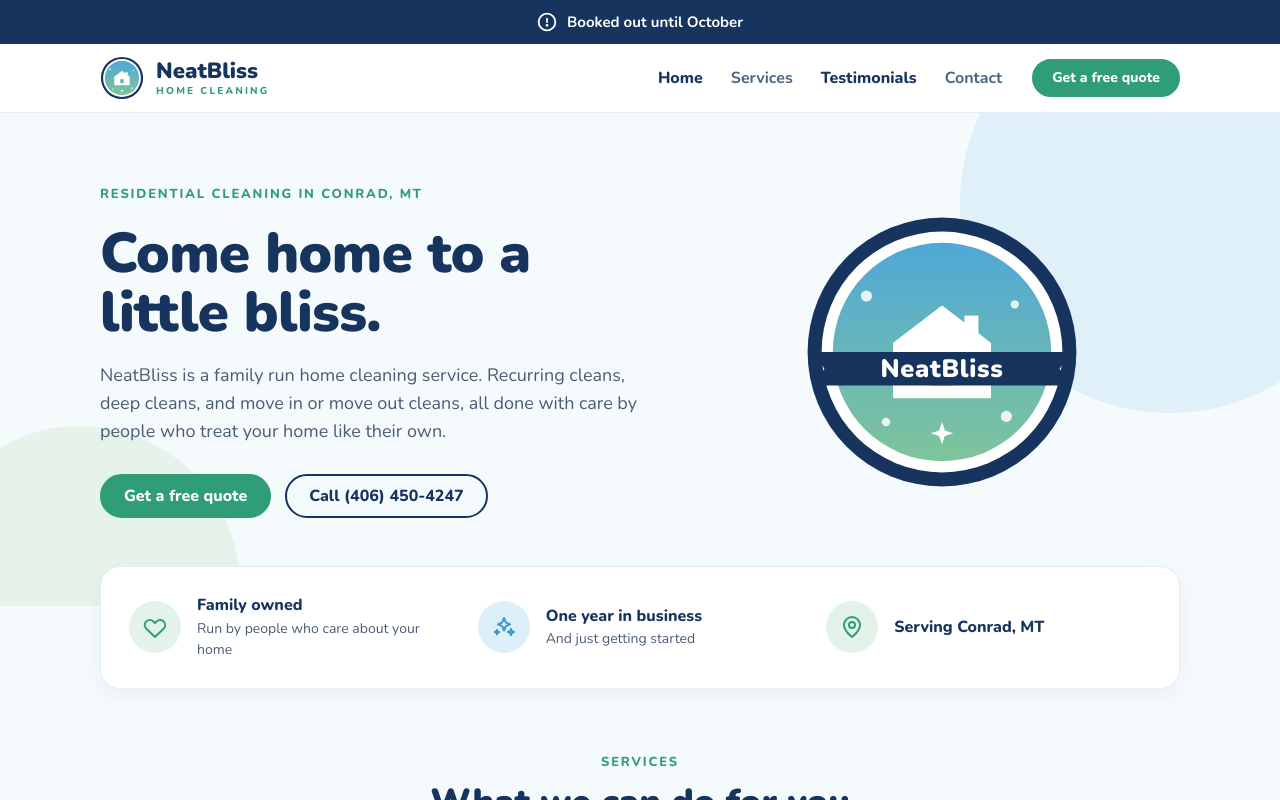
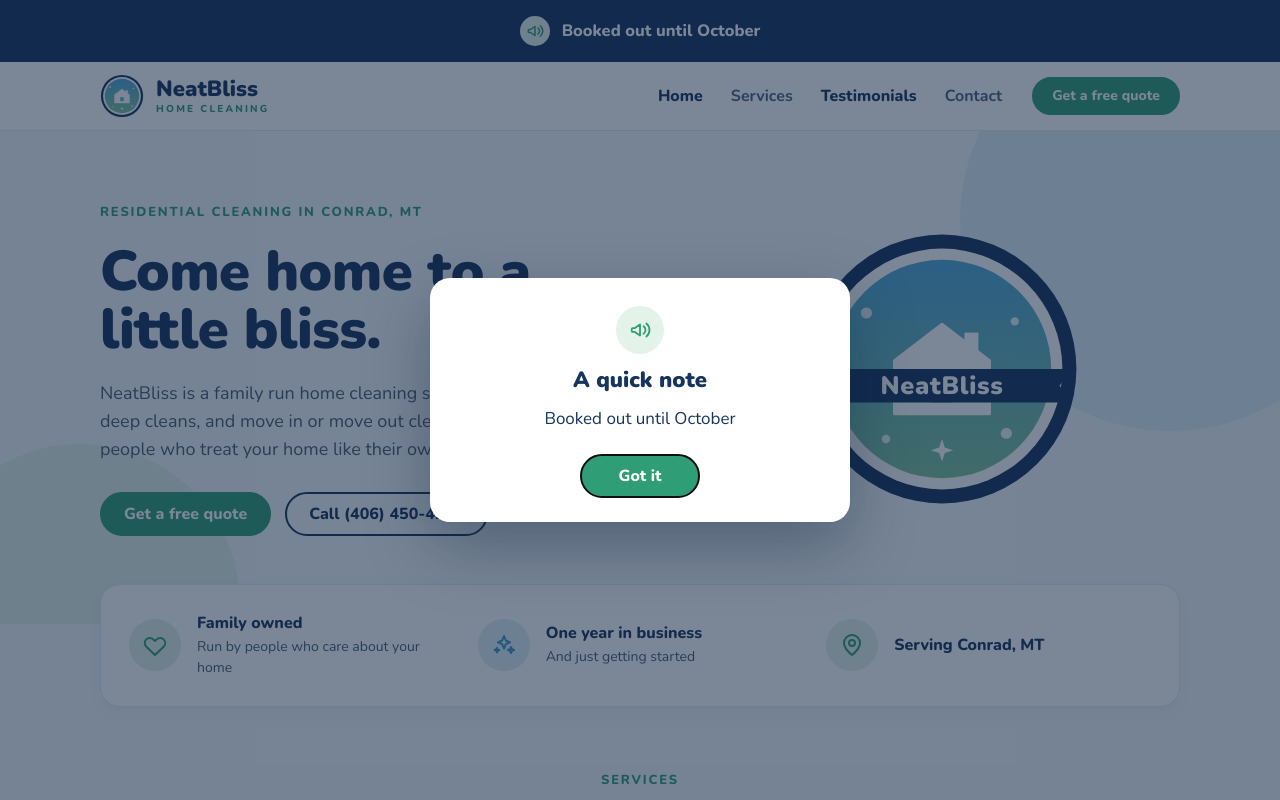
Before and after one commit to benjaminfkile/neatbliss-client, a React (Vite) app: page / in a window 1280 px wide. Shown: the top 800 px of the page. Built offline with nearby package versions, Linux system fonts and the light colour scheme.

Commit message:
feat: complete task #432 - Status notice modal + banner prominence

```diff
--- a/src/App.tsx
+++ b/src/App.tsx
@@ -5,10 +5,11 @@ import {
   Routes,
   useLocation,
 } from "react-router-dom";
-import { ConfigProvider } from "./config/ConfigProvider";
+import { ConfigProvider, useConfig } from "./config/ConfigProvider";
 import { NavBar } from "./components/NavBar";
 import { Footer } from "./components/Footer";
 import { StatusBanner } from "./components/StatusBanner";
+import { StatusNoticeModal } from "./components/StatusNoticeModal";
 import { PreviewPill } from "./components/PreviewPill";
 import { HomePage } from "./pages/Home";
 import { ServicesPage } from "./pages/Services";
@@ -18,6 +19,7 @@ import { ADMIN_ROUTE } from "./routes";
 import { useEffect } from "react";
 
 function PublicLayout({ children }: { children: React.ReactNode }) {
+  const { config, source } = useConfig();
   return (
     <>
       <StatusBanner />
@@ -25,6 +27,11 @@ function PublicLayout({ children }: { children: React.ReactNode }) {
       {children}
       <Footer />
       <PreviewPill />
+      <StatusNoticeModal
+        enabled={config.status.enabled}
+        message={config.status.message}
+        disabled={source === "draft"}
+      />
     </>
   );
 }
--- a/src/components/StatusBanner.module.css
+++ b/src/components/StatusBanner.module.css
@@ -1,17 +1,41 @@
 .banner {
   background: var(--navy);
   color: #ffffff;
-  font-weight: 700;
-  padding: 12px 20px;
+  font-weight: 800;
+  padding: 16px 20px;
   display: flex;
   align-items: center;
   justify-content: center;
-  gap: 10px;
+  gap: 12px;
   text-align: center;
-  font-size: 15px;
+  font-size: 16.5px;
   line-height: 1.35;
 }
 
+@media (max-width: 640px) {
+  .banner {
+    font-size: 15px;
+    padding: 14px 16px;
+    gap: 10px;
+  }
+}
+
+.iconCircle {
+  flex: 0 0 auto;
+  display: inline-flex;
+  align-items: center;
+  justify-content: center;
+  width: 30px;
+  height: 30px;
+  border-radius: 999px;
+  background: var(--green-tint);
+  color: var(--green);
+}
+
 .icon {
-  flex: 0 0 auto;
+  display: block;
 }
+
+.message {
+  display: inline-block;
+}
--- a/src/components/StatusBanner.tsx
+++ b/src/components/StatusBanner.tsx
@@ -8,23 +8,24 @@ export function StatusBanner() {
 
   return (
     <div className={styles.banner} role="status" aria-live="polite">
+      <span className={styles.iconCircle} aria-hidden="true">
         <svg
           className={styles.icon}
-        width="20"
-        height="20"
+          width="18"
+          height="18"
           viewBox="0 0 24 24"
           fill="none"
           stroke="currentColor"
-        strokeWidth="2.2"
+          strokeWidth="2"
           strokeLinecap="round"
           strokeLinejoin="round"
-        aria-hidden="true"
         >
-        <circle cx="12" cy="12" r="10" />
-        <line x1="12" y1="8" x2="12" y2="12" />
-        <circle cx="12" cy="16" r="0.6" fill="currentColor" />
+          <path d="M3 11v2a1 1 0 0 0 1 1h2l6 4V6L6 10H4a1 1 0 0 0-1 1z" />
+          <path d="M16 8a5 5 0 0 1 0 8" />
+          <path d="M19 5a9 9 0 0 1 0 14" />
         </svg>
-      <span>{message}</span>
+      </span>
+      <span className={styles.message}>{message}</span>
     </div>
   );
 }
--- /dev/null
+++ b/src/components/StatusNoticeModal.module.css
@@ -0,0 +1,80 @@
+.backdrop {
+  position: fixed;
+  inset: 0;
+  background: rgba(15, 36, 64, 0.55);
+  display: flex;
+  align-items: center;
+  justify-content: center;
+  padding: 20px;
+  z-index: 200;
+  animation: fadeIn 150ms ease-out;
+}
+
+.card {
+  background: #ffffff;
+  border-radius: 20px;
+  padding: 28px 24px 24px;
+  width: 100%;
+  max-width: 420px;
+  box-shadow: 0 24px 64px rgba(15, 36, 64, 0.35);
+  display: flex;
+  flex-direction: column;
+  align-items: center;
+  text-align: center;
+  gap: 14px;
+  animation: cardIn 150ms ease-out;
+  outline: none;
+}
+
+.iconCircle {
+  display: inline-flex;
+  align-items: center;
+  justify-content: center;
+  width: 48px;
+  height: 48px;
+  border-radius: 999px;
+  background: var(--green-tint);
+  color: var(--green);
+}
+
+.heading {
+  font-size: 22px;
+  color: var(--navy);
+  margin: 0;
+}
+
+.message {
+  color: var(--navy);
+  font-size: 17px;
+  line-height: 1.45;
+  margin: 0;
+  white-space: pre-line;
+}
+
+.action {
+  margin-top: 8px;
+  min-width: 120px;
+}
+
+@keyframes fadeIn {
+  from { opacity: 0; }
+  to { opacity: 1; }
+}
+
+@keyframes cardIn {
+  from {
+    opacity: 0;
+    transform: scale(0.96);
+  }
+  to {
+    opacity: 1;
+    transform: scale(1);
+  }
+}
+
+@media (prefers-reduced-motion: reduce) {
+  .backdrop,
+  .card {
+    animation: none;
+  }
+}
--- /dev/null
+++ b/src/components/StatusNoticeModal.tsx
@@ -0,0 +1,141 @@
+import { useCallback, useEffect, useId, useRef, useState } from "react";
+import styles from "./StatusNoticeModal.module.css";
+
+export const NOTICE_STORAGE_KEY = "neatbliss-notice-seen";
+
+interface StatusNoticeModalProps {
+  enabled: boolean;
+  message: string;
+  disabled?: boolean;
+}
+
+function readSeen(): string | null {
+  try {
+    return window.sessionStorage.getItem(NOTICE_STORAGE_KEY);
+  } catch {
+    return null;
+  }
+}
+
+function writeSeen(message: string): void {
+  try {
+    window.sessionStorage.setItem(NOTICE_STORAGE_KEY, message);
+  } catch {
+    // ignore
+  }
+}
+
+export function StatusNoticeModal({
+  enabled,
+  message,
+  disabled = false,
+}: StatusNoticeModalProps) {
+  const headingId = useId();
+  const messageId = useId();
+  const dialogRef = useRef<HTMLDivElement | null>(null);
+  const buttonRef = useRef<HTMLButtonElement | null>(null);
+  const restoreFocusRef = useRef<HTMLElement | null>(null);
+  const shouldShow =
+    !disabled && enabled && message.trim().length > 0;
+
+  const [open, setOpen] = useState<boolean>(false);
+  const [sessionDismissed, setSessionDismissed] = useState<string | null>(null);
+
+  useEffect(() => {
+    if (!shouldShow) {
+      setOpen(false);
+      return;
+    }
+    if (sessionDismissed === message) {
+      setOpen(false);
+      return;
+    }
+    const seen = readSeen();
+    setOpen(seen !== message);
+  }, [shouldShow, message, sessionDismissed]);
+
+  const close = useCallback(() => {
+    writeSeen(message);
+    setSessionDismissed(message);
+    setOpen(false);
+  }, [message]);
+
+  useEffect(() => {
+    if (!open) return;
+    restoreFocusRef.current = document.activeElement as HTMLElement | null;
+    const previousOverflow = document.body.style.overflow;
+    document.body.style.overflow = "hidden";
+    const raf = window.requestAnimationFrame(() => {
+      buttonRef.current?.focus();
+    });
+    const onKey = (e: KeyboardEvent) => {
+      if (e.key === "Escape") {
+        e.preventDefault();
+        close();
+      }
+    };
+    document.addEventListener("keydown", onKey);
+    return () => {
+      window.cancelAnimationFrame(raf);
+      document.removeEventListener("keydown", onKey);
+      document.body.style.overflow = previousOverflow;
+      const toRestore = restoreFocusRef.current;
+      if (toRestore && typeof toRestore.focus === "function") {
+        toRestore.focus();
+      }
+    };
+  }, [open, close]);
+
+  if (!open) return null;
+
+  return (
+    <div
+      className={styles.backdrop}
+      onMouseDown={(e) => {
+        if (e.target === e.currentTarget) {
+          close();
+        }
+      }}
+    >
+      <div
+        ref={dialogRef}
+        role="dialog"
+        aria-modal="true"
+        aria-labelledby={headingId}
+        aria-describedby={messageId}
+        className={styles.card}
+      >
+        <span className={styles.iconCircle} aria-hidden="true">
+          <svg
+            width="22"
+            height="22"
+            viewBox="0 0 24 24"
+            fill="none"
+            stroke="currentColor"
+            strokeWidth="2"
+            strokeLinecap="round"
+            strokeLinejoin="round"
+          >
+            <path d="M3 11v2a1 1 0 0 0 1 1h2l6 4V6L6 10H4a1 1 0 0 0-1 1z" />
+            <path d="M16 8a5 5 0 0 1 0 8" />
+            <path d="M19 5a9 9 0 0 1 0 14" />
+          </svg>
+        </span>
+        <h2 id={headingId} className={styles.heading}>
+          A quick note
+        </h2>
+        <p id={messageId} className={styles.message}>
+          {message}
+        </p>
+        <button
+          ref={buttonRef}
+          type="button"
+          className={`pill pill--green ${styles.action}`}
+          onClick={close}
+        >
+          Got it
+        </button>
+      </div>
+    </div>
+  );
+}
```
Also changed, not shown: 2 other files (tests, documents, lock files or other folders). Lines whose indentation alone changed are shown as unchanged.
